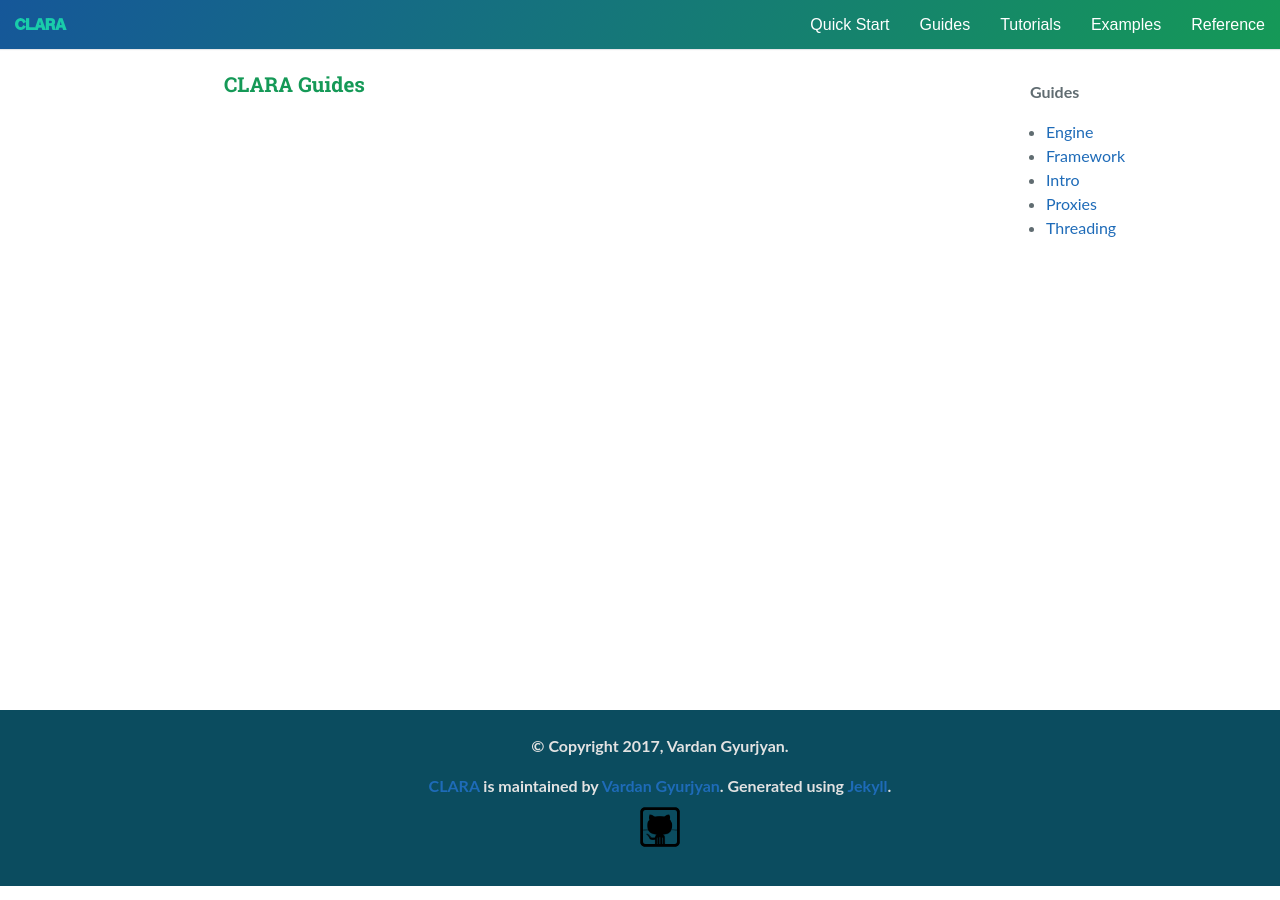
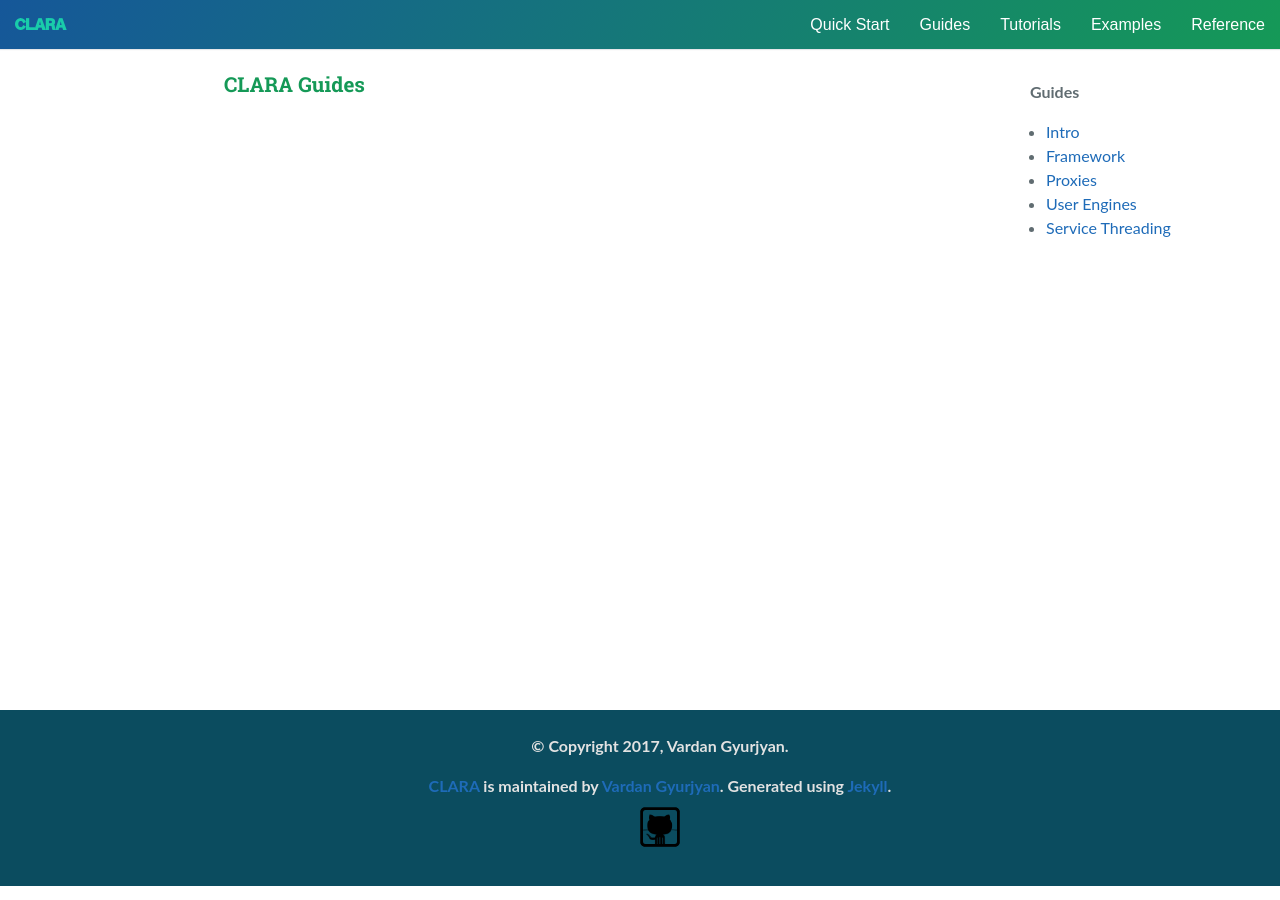
Before and after one commit to JeffersonLab/clara-docs, a Jekyll site: the page built from docs/guides/index.html, in a window 1280 px wide. Built offline with Jekyll 4.4.1, drawn with Linux system fonts in a browser that asks for light colours.

Commit message:
Fix order and titles of guides

```diff
--- a/_layouts/guide.html
+++ b/_layouts/guide.html
@@ -17,10 +17,10 @@ title: Guides
   <strong>Guides</strong>
   <ul>
     {% assign current = page.url | downcase | split: '/' %}
-    <li><a href="{{ site.baseurl }}/docs/guides/engine.html" {% if current[3] == 'engine.html' %}class='current'{% endif %}>Engine</a></li>
+    <li><a href="{{ site.baseurl }}/docs/guides/intro.html" {% if current[3] == 'intro.html' %}class='current'{% endif %}>Intro</a></li>
     <li><a href="{{ site.baseurl }}/docs/guides/framework.html" {% if current[3] == 'framework.html' %}class='current'{% endif %}>Framework</a></li>
-    <li><a href="{{ site.baseurl }}/docs/guides/intro.html" {% if current[3] == 'intro.html' %}class='current'{% endif %}>Intro</a></li>
     <li><a href="{{ site.baseurl }}/docs/guides/proxies.html" {% if current[3] == 'proxies.html' %}class='current'{% endif %}>Proxies</a></li>
-    <li><a href="{{ site.baseurl }}/docs/guides/threading.html" {% if current[3] == 'threading.html' %}class='current'{% endif %}>Threading</a></li>
+    <li><a href="{{ site.baseurl }}/docs/guides/engine.html" {% if current[3] == 'engine.html' %}class='current'{% endif %}>User Engines</a></li>
+    <li><a href="{{ site.baseurl }}/docs/guides/threading.html" {% if current[3] == 'threading.html' %}class='current'{% endif %}>Service Threading</a></li>
   </ul>
 </aside>
--- a/docs/guides/index.html
+++ b/docs/guides/index.html
@@ -13,10 +13,10 @@ title: Guides
 <aside class="right-sidebar">
   <strong>Guides</strong>
   <ul>
-    <li><a href="{{ site.baseurl }}/docs/guides/engine.html">Engine</a></li>
+    <li><a href="{{ site.baseurl }}/docs/guides/intro.html">Intro</a></li>
     <li><a href="{{ site.baseurl }}/docs/guides/framework.html">Framework</a></li>
-    <li><a href="{{ site.baseurl }}/docs/guides/intro.html">Intro</a></li>
     <li><a href="{{ site.baseurl }}/docs/guides/proxies.html">Proxies</a></li>
-    <li><a href="{{ site.baseurl }}/docs/guides/threading.html">Threading</a></li>
+    <li><a href="{{ site.baseurl }}/docs/guides/engine.html">User Engines</a></li>
+    <li><a href="{{ site.baseurl }}/docs/guides/threading.html">Service Threading</a></li>
   </ul>
 </aside>
```
